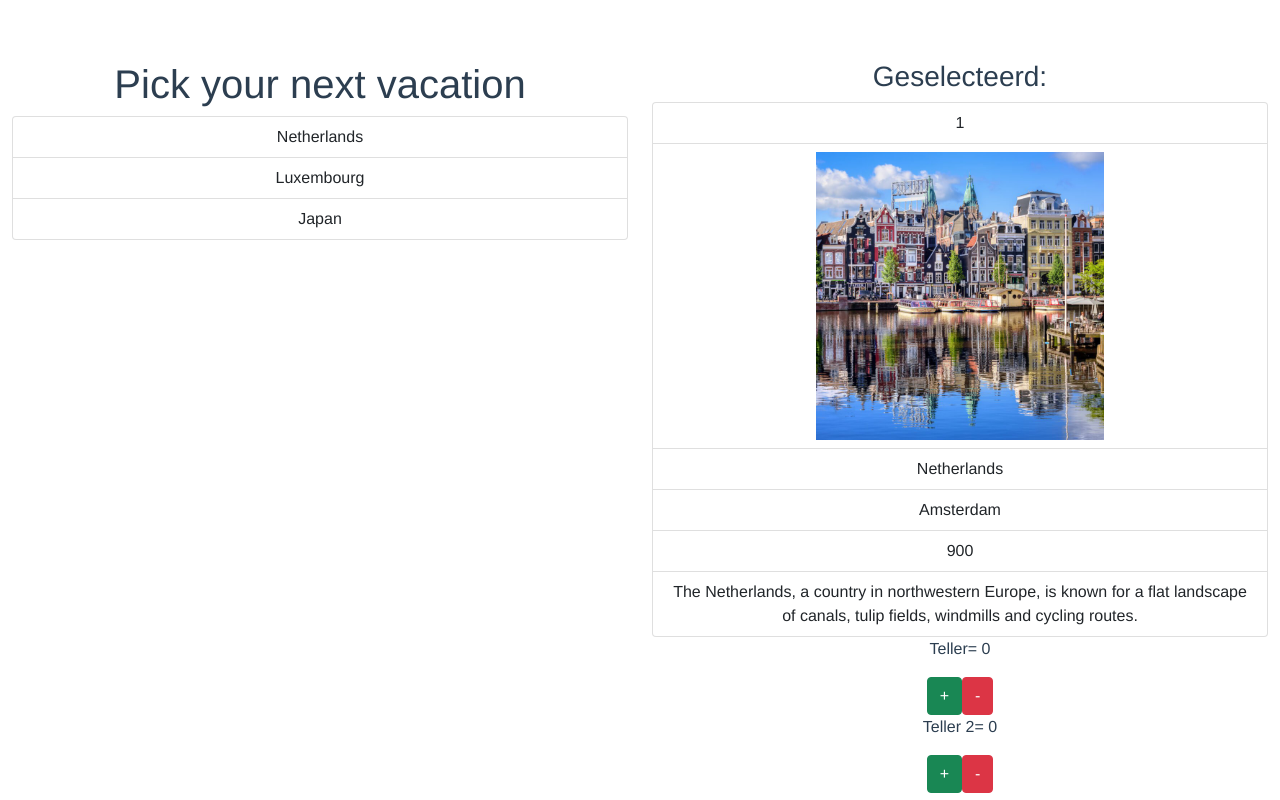
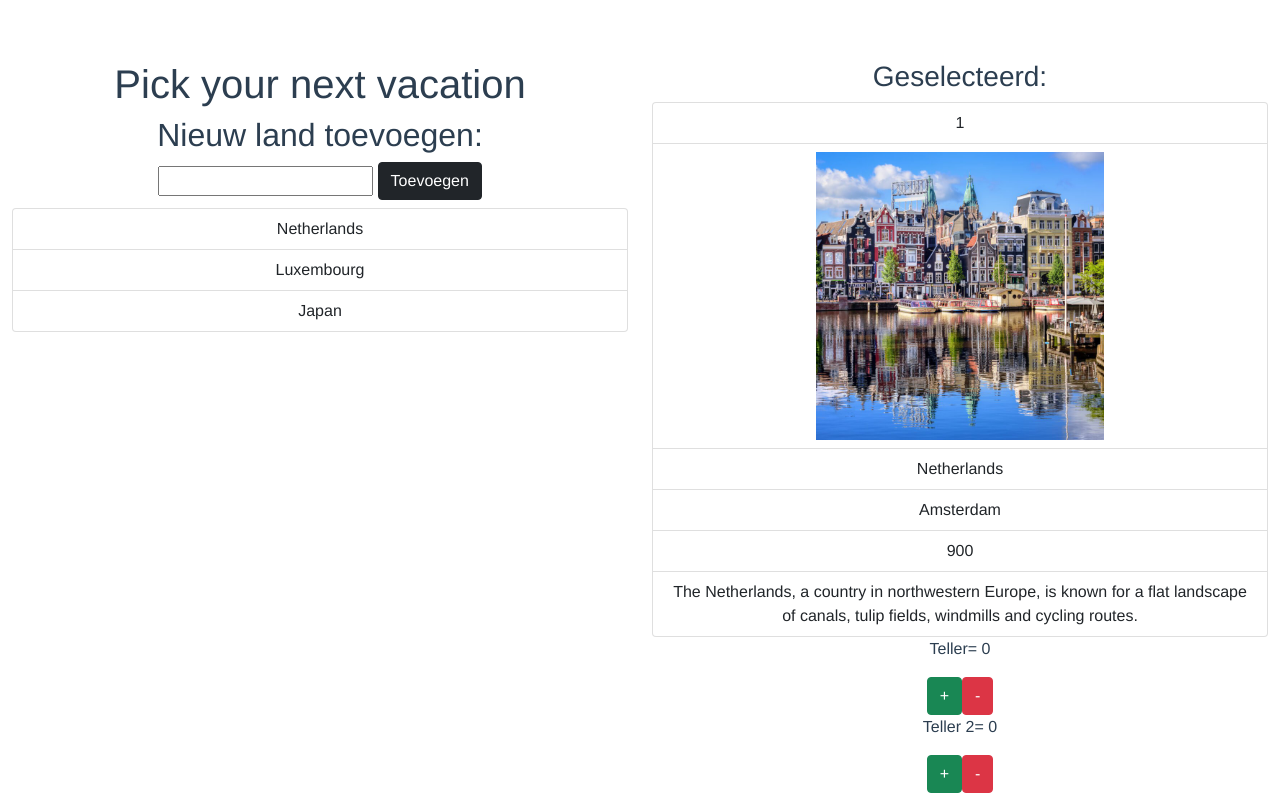
Before and after one commit to rtirdad/vacation-picker, a Vue app: page / in a window 1280 px wide. Built offline with nearby package versions, Linux system fonts and the light colour scheme.

Commit message:
input balk added

```diff
--- a/src/components/vacationPicker.vue
+++ b/src/components/vacationPicker.vue
@@ -5,6 +5,14 @@
         <h1>
           Pick your next vacation
         </h1>
+        <h2>Nieuw land toevoegen:</h2>
+        <input type="text" v-model="newCountry"/> <button class="btn btn-dark" @click="addCountry()">Toevoegen </button>
+        <h3>{{newCountry}}</h3>
+        <ul class="list-group">
+          <li class="list-group-item" v-for="(country, index) in newCountries" :key="index">
+            {{country}}
+          </li>
+        </ul>
         <ul class="list-group">
           <li class="list-group-item" v-for="(country,index) in countryData.countries" v-bind:key="country.id" :title="country.details"
               @click="selectCountry(index)">
@@ -54,17 +62,25 @@
 
 <script>
 import countryData from '../data/countryData'
+import mixins from "@/mixins/mixins";
 export default {
   name: "vacationPicker",
+  mixins: [mixins],
   data(){
     return {
       countryData,
       counter:0,
       count:0,
-      selectedCountryIndex:0
+      selectedCountryIndex:0,
+      newCountry:"",
+      newCountries:[],
     }
   },
   methods: {
+    addCountry(){
+      this.newCountries.push(this.newCountry);
+      this.newCountry = "";
+    },
     increment() {
       this.count++;
     },
--- /dev/null
+++ b/src/mixins/mixins.js
@@ -0,0 +1,19 @@
+export default {
+    methods: {
+        getImgUrl(img) {
+            return require('../assets/countries/' + img);
+        }
+    },
+    created(){
+        console.log("create");
+    },
+    updated(){
+        console.log("update");
+    },
+    mounted() {
+        console.log("mounted");
+    },
+    unmounted() {
+        console.log("unmounted");
+    },
+}
```
